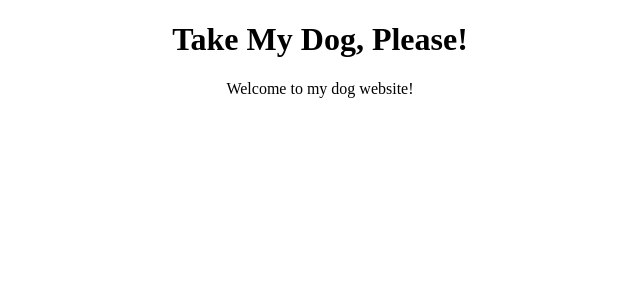
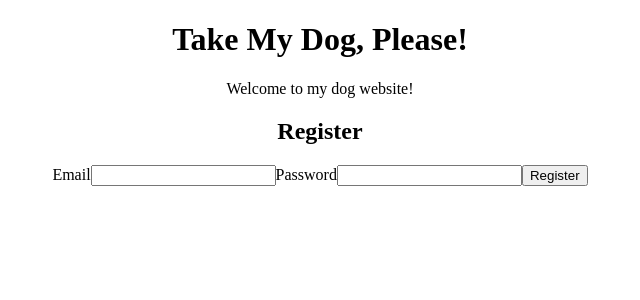
Before and after one commit to Haziba/take-my-dog-please-frontend, an Angular app: page /register in a window 1280 px wide. Before the commit this address led to /. Shown: the top 300 px of the page, without its empty margins (320-960 px from the left). Built offline with nearby package versions, Linux system fonts and the light colour scheme.

Commit message:
Add register markup

```diff
--- a/src/app/app-routing.module.ts
+++ b/src/app/app-routing.module.ts
@@ -1,7 +1,9 @@
 import { NgModule } from '@angular/core';
 import { RouterModule, Routes } from '@angular/router';
+import { RegisterComponent } from './register/register.component';
 
 const routes: Routes = [
+  { path: 'register', component: RegisterComponent }
 ]
 
 @NgModule({
--- a/src/app/app.module.ts
+++ b/src/app/app.module.ts
@@ -2,11 +2,13 @@ import { BrowserModule } from '@angular/platform-browser';
 import { NgModule } from '@angular/core';
 
 import { AppComponent } from './app.component';
+import { RegisterComponent } from './register/register.component';
 import { AppRoutingModule } from './app-routing.module';
 
 @NgModule({
   declarations: [
-    AppComponent
+    AppComponent,
+    RegisterComponent
   ],
   imports: [
     BrowserModule,
--- /dev/null
+++ b/src/app/register/register.component.html
@@ -0,0 +1,12 @@
+<p>
+  <h2>Register</h2>
+
+  <form>
+    <label for="email">Email</label>
+    <input name="email" type="email">
+
+    <label for="password">Password</label>
+    <input name="password" type="password">
+
+    <input type="submit" value="Register">
+  </form>
--- /dev/null
+++ b/src/app/register/register.component.ts
@@ -0,0 +1,15 @@
+import { Component, OnInit } from '@angular/core';
+
+@Component({
+  selector: 'app-register',
+  templateUrl: './register.component.html',
+  styleUrls: ['./register.component.css']
+})
+export class RegisterComponent implements OnInit {
+
+  constructor() { }
+
+  ngOnInit() {
+  }
+
+}
```
Also changed, not shown: src/app/register/register.component.css (added), 1 other file (tests, documents, lock files or other folders).
